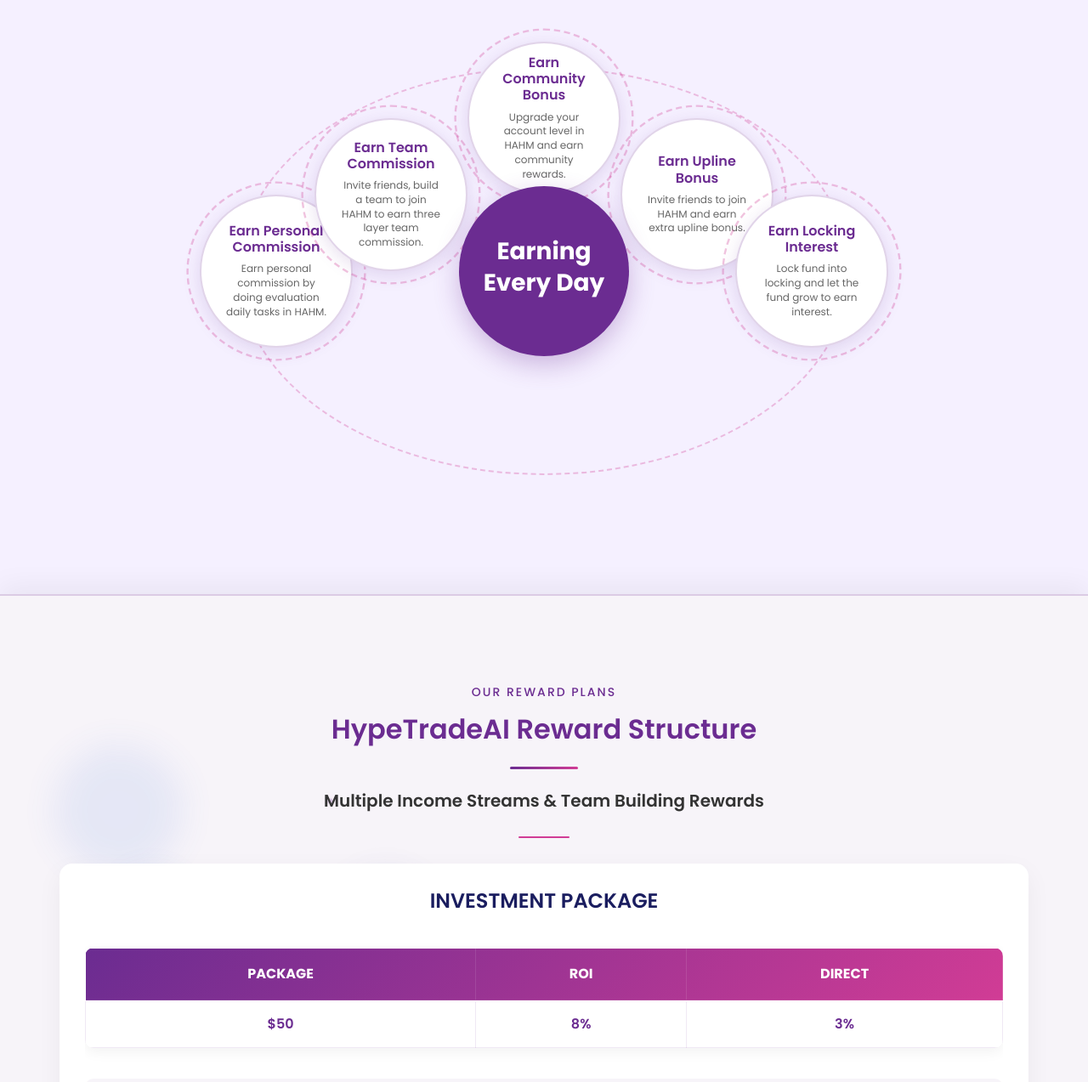
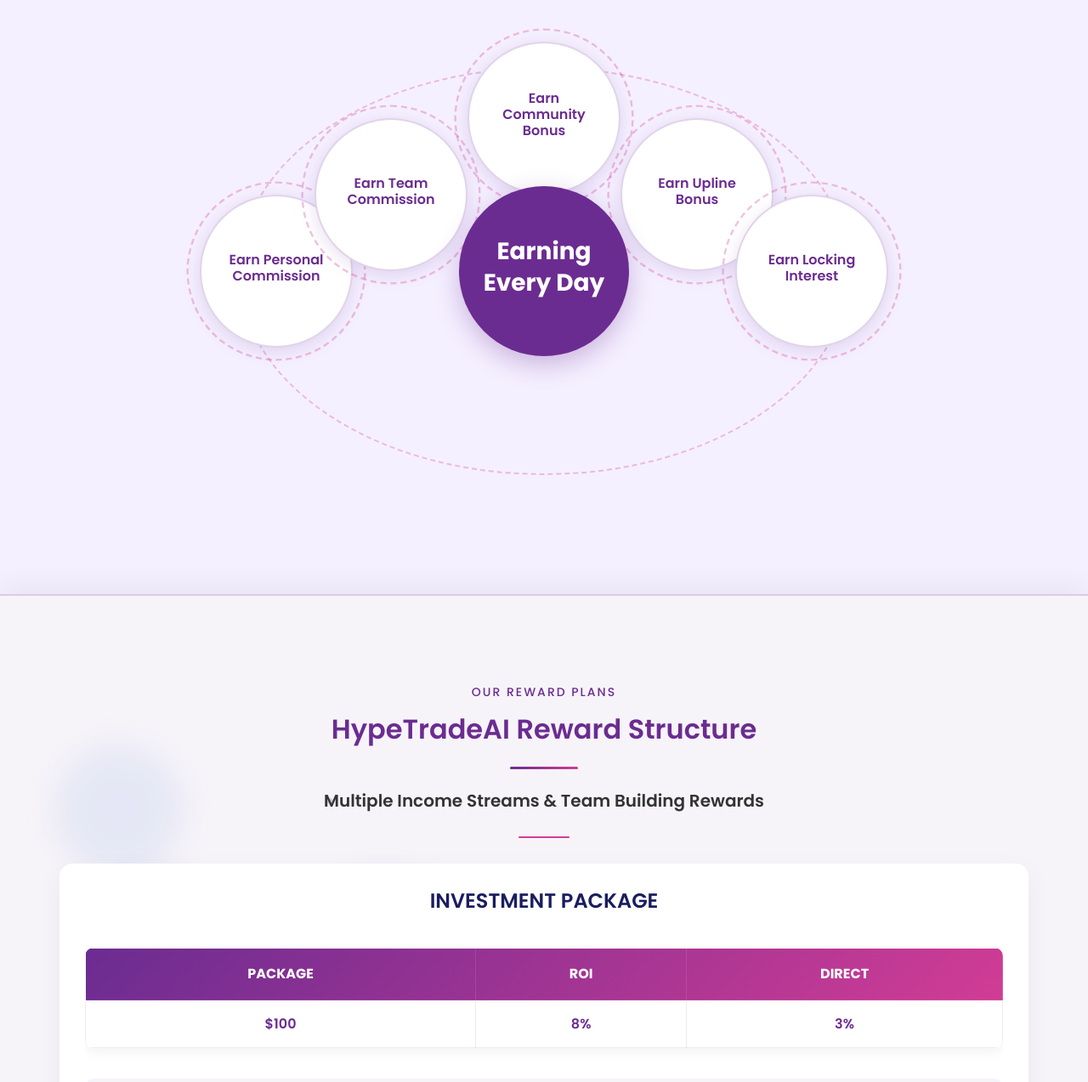
Before and after one commit to 456deepak/Hypetradeai_landing, a plain HTML site: page index.html in a window 1280 px wide. Shown: the part 4040-5313 px from the top of the page at 85% size. Drawn offline with nearby package versions, Linux system fonts and the light colour scheme.

Commit message:
changes as per client done

```diff
--- a/index.html
+++ b/index.html
@@ -2345,35 +2345,35 @@
                     <div class="earning-bubble personal-commission">
                         <div class="bubble-inner">
                             <h4>Earn Personal Commission</h4>
-                            <p>Earn personal commission by doing evaluation daily tasks in HAHM.</p>
+                            <!-- <p>Earn personal commission by doing evaluation daily tasks in HAHM.</p> -->
                         </div>
                     </div>
 
                     <div class="earning-bubble team-commission">
                         <div class="bubble-inner">
                             <h4>Earn Team Commission</h4>
-                            <p>Invite friends, build a team to join HAHM to earn three layer team commission.</p>
+                            <!-- <p>Invite friends, build a team to join HAHM to earn three layer team commission.</p> -->
                         </div>
                     </div>
 
                     <div class="earning-bubble community-bonus">
                         <div class="bubble-inner">
                             <h4>Earn Community Bonus</h4>
-                            <p>Upgrade your account level in HAHM and earn community rewards.</p>
+                            <!-- <p>Upgrade your account level in HAHM and earn community rewards.</p> -->
                         </div>
                     </div>
 
                     <div class="earning-bubble upline-bonus">
                         <div class="bubble-inner">
                             <h4>Earn Upline Bonus</h4>
-                            <p>Invite friends to join HAHM and earn extra upline bonus.</p>
+                            <!-- <p>Invite friends to join HAHM and earn extra upline bonus.</p> -->
                         </div>
                     </div>
 
                     <div class="earning-bubble locking-interest">
                         <div class="bubble-inner">
                             <h4>Earn Locking Interest</h4>
-                            <p>Lock fund into locking and let the fund grow to earn interest.</p>
+                            <!-- <p>Lock fund into locking and let the fund grow to earn interest.</p> -->
                         </div>
                     </div>
                 </div>
@@ -2728,7 +2728,7 @@
                           </thead>
                           <tbody>
                             <tr>
-                              <td style="padding: 12px; text-align: center; border-color: rgba(107, 44, 145, 0.1); font-weight: 600; color: #6b2c91;">$50</td>
+                              <td style="padding: 12px; text-align: center; border-color: rgba(107, 44, 145, 0.1); font-weight: 600; color: #6b2c91;">$100</td>
                               <td style="padding: 12px; text-align: center; border-color: rgba(107, 44, 145, 0.1); font-weight: 600; color: #6b2c91;">8%</td>
                               <td style="padding: 12px; text-align: center; border-color: rgba(107, 44, 145, 0.1); font-weight: 600; color: #6b2c91;">3%</td>
                             </tr>
```
